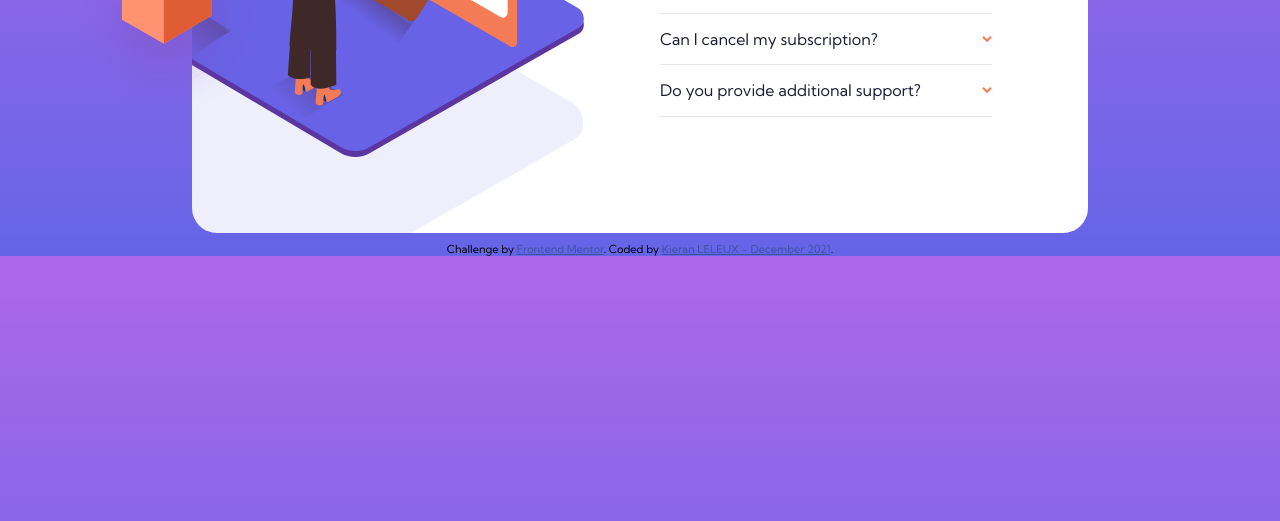
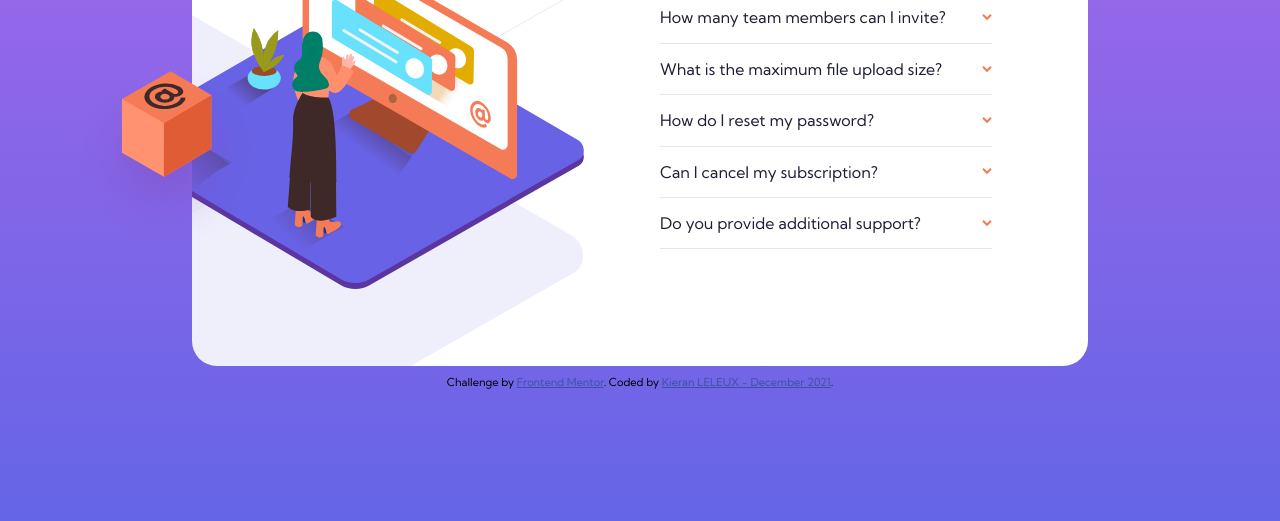
Before and after one commit to kilelx/FAQ-Accordion, a plain HTML site: page index.html in a window 1280 px wide. Shown: the part 279-800 px from the top of the page. Drawn offline with Linux system fonts and the light colour scheme.

Commit message:
Fixing an issue on the background

```diff
--- a/css/style.css
+++ b/css/style.css
@@ -15,6 +15,7 @@ p, h1, h2, h3, h4, h5, h6 {
 body {
     background: linear-gradient(hsl(273, 75%, 66%), hsl(240, 73%, 65%));
     font-family: 'Kumbh Sans', sans-serif;
+    height: 100%;
 
     display: flex;
     flex-direction: column;
@@ -131,6 +132,11 @@ body {
 }
 
 @media only screen and (min-width: 58rem) {
+
+    body {
+        height: 100vh;
+    }
+
     #container {
         flex-direction: row;
         justify-content: space-between;
```
